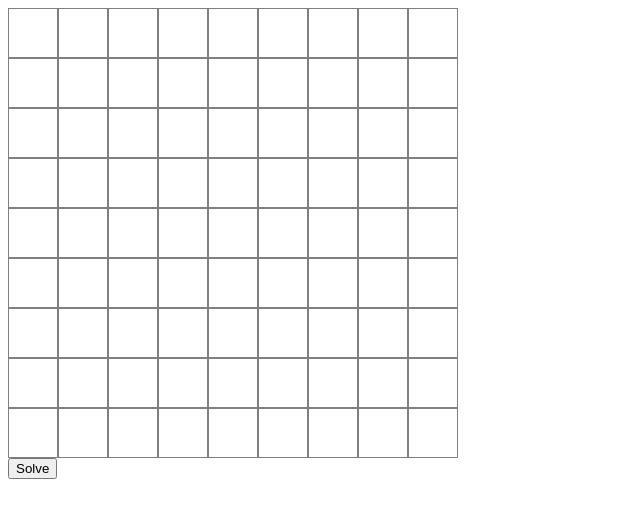
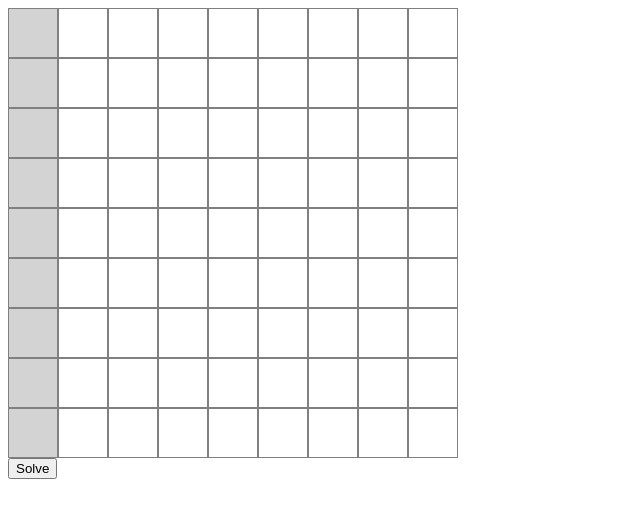
Before and after one commit to ashan1979/sudoku_solver, a plain HTML site: page index.html in a window 1280 px wide. Shown: the whole page, without its empty margins (0-640 px from the left). Drawn offline with nearby package versions, Linux system fonts and the light colour scheme.

Commit message:
html section and styling with js

```diff
--- a/script.js
+++ b/script.js
@@ -9,6 +9,14 @@ for (let i = 0; i < squares; i++) {
     inputElement.setAttribute('type', 'number')
     inputElement.setAttribute('min', '1')
     inputElement.setAttribute('max', '9')
+    if (
+      ((i % 9 == 0))
+    ) {
+      inputElement.classList.add('add-section')
+    }
+
+
+
     puzzleBoard.appendChild(inputElement)
 }
 
@@ -30,6 +38,9 @@ const populateValues = (isSolvable, solution) => {
         inputs.forEach((input, i) => {
             input.value = solution[i]
         })
+        solutionDisplay.innerHTML = "This is the Answer"
+    } else {
+      solutionDisplay.innerHTML = "This is not solvable"
     }
 }
 
--- a/style.css
+++ b/style.css
@@ -10,3 +10,7 @@
     border-spacing: 0;
     border: 1px gray solid;
 }
+
+.add-section {
+    background-color: lightgray;
+}
```
